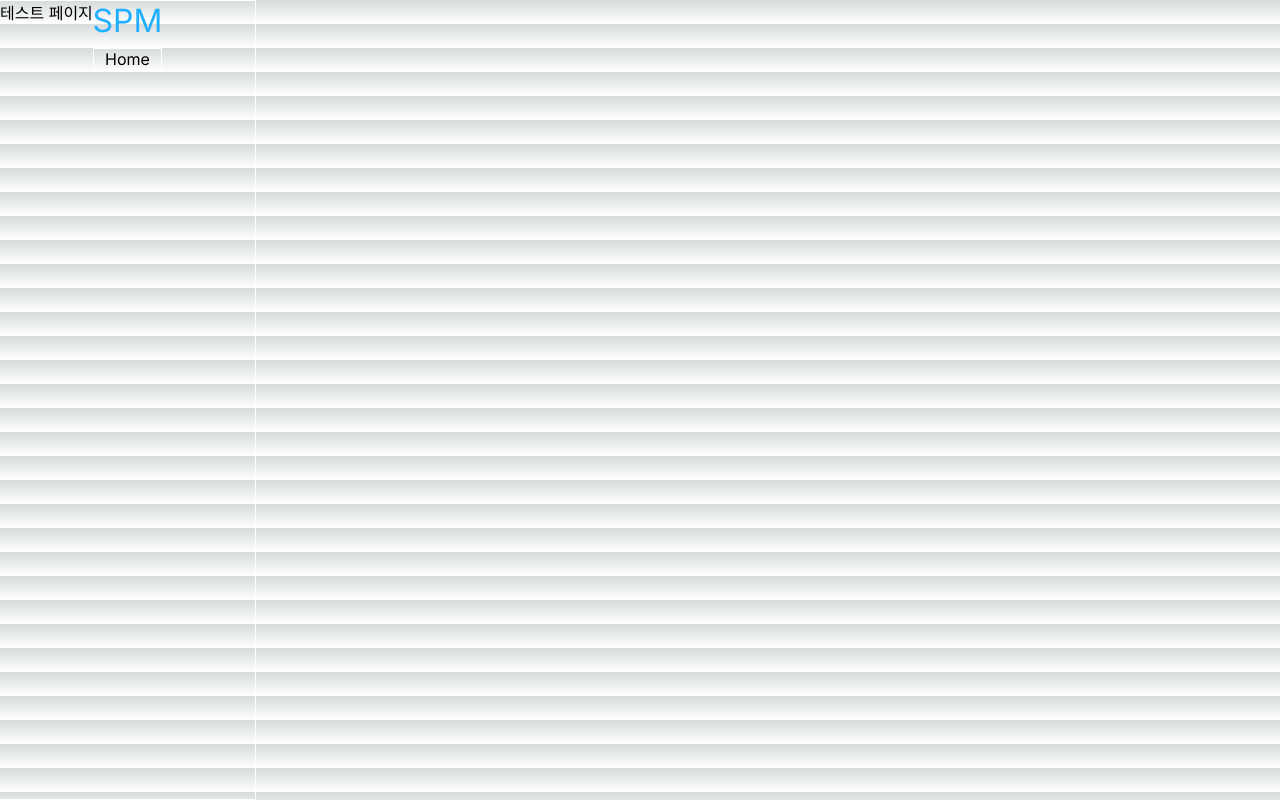
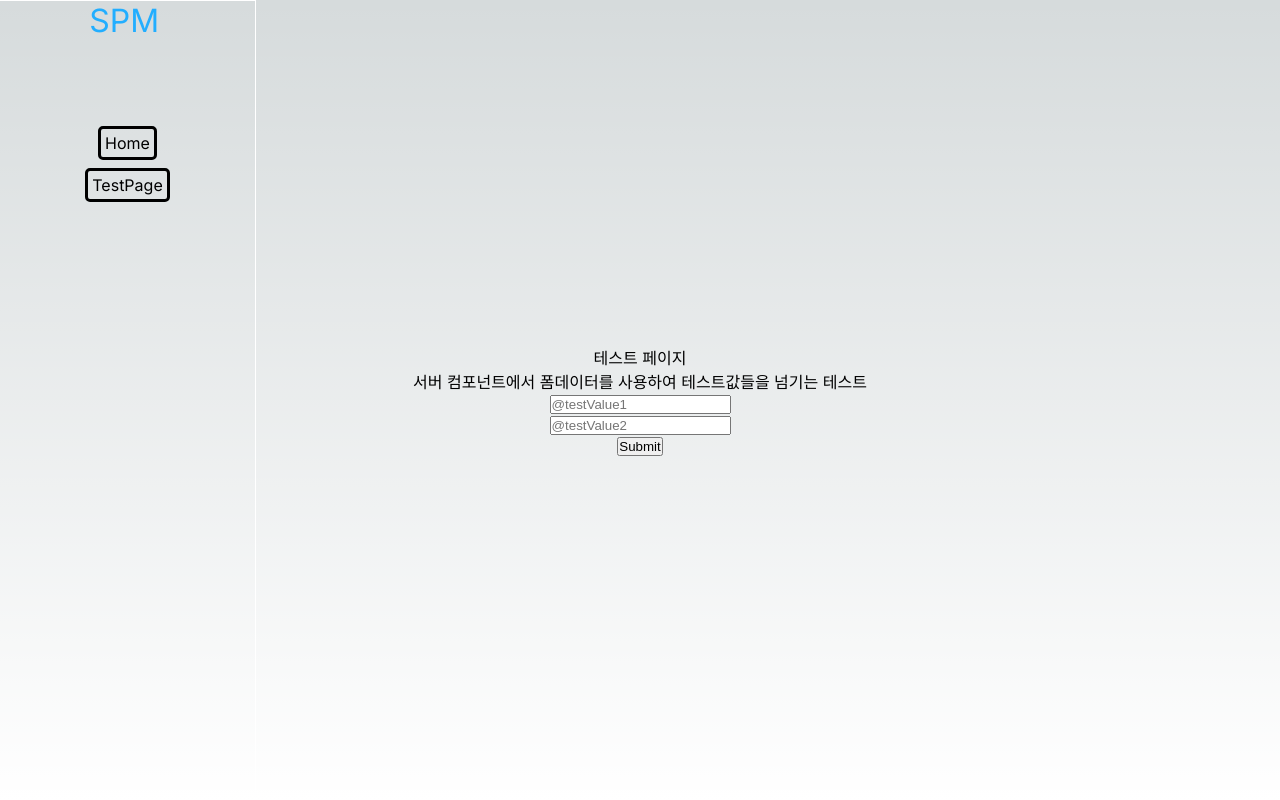
Before and after one commit to xchxn/MES, a Next.js app in the folder client/: page /TestPage in a window 1280 px wide. Built offline with nearby package versions, Linux system fonts and the light colour scheme.

Commit message:
testing server request

```diff
--- a/client/src/app/Components/Sidebar/Sidebar.module.css
+++ b/client/src/app/Components/Sidebar/Sidebar.module.css
@@ -5,8 +5,20 @@
 .navButton {
   display: flex;
   margin-top: 0.5rem;
-  border: 1.5px;
+  border: 0.5px;
   border-color: white;
   border-style: solid;
   justify-content: center;
+  border: solid;
+  border-radius: 5px;
+  padding: 5%;
 }
+
+.navContainer {
+  display: flex;
+  flex-direction: column;
+  align-items: center;
+  justify-content: center;
+  min-height: 30vh;
+  text-align: center;
+}
--- a/client/src/app/Components/Sidebar/Sidebar.tsx
+++ b/client/src/app/Components/Sidebar/Sidebar.tsx
@@ -1,14 +1,21 @@
-'use client'
-import Link from 'next/link';
+"use client";
+import Link from "next/link";
 import sidebarstyle from "./Sidebar.module.css";
 
 export default function Sidebar() {
   return (
     <div>
-      <p className={sidebarstyle.title}>SPM</p>
-      <div className={sidebarstyle.navButton}>
-        <Link href="/">Home</Link>
+      <div>
+        <p className={sidebarstyle.title}>SPM</p>
+      </div>
+      <div className={sidebarstyle.navContainer}>
+        <div className={sidebarstyle.navButton}>
+          <Link href="/">Home</Link>
+        </div>
+        <div className={sidebarstyle.navButton}>
+          <Link href="/TestPage">TestPage</Link>
+        </div>
       </div>
     </div>
-  )
+  );
 }
--- a/client/src/app/TestPage/page.tsx
+++ b/client/src/app/TestPage/page.tsx
@@ -1,16 +1,22 @@
-async function example():Promise<any> {
+import styles from "./testpage.module.css";
+
+async function example(formData: any):Promise<any> {
   "use server";
+  const rawFormData = {
+    testValue1: formData.get("testValue1"),
+    testValue2: formData.get("testValue2"),
+  };
+
   const requestOptions = {
     method: "POST",
     headers: {
       "Content-Type": "application/json"
     },
-    body: JSON.stringify,
+    body: JSON.stringify(rawFormData),
+    next: { revalidate: 3600 },
   };
 
-  const res = await fetch(`{url}`, {
-    next: { revalidate: 3600 },
-  });
+  const res = await fetch(`http://localhost:3001/management/managementview`, requestOptions);
 
   if (!res.ok) {
     throw new Error("fail fetch data");
@@ -20,8 +26,24 @@ async function example():Promise<any> {
 
 export default function Page() {
   return (
-    <div>
-      테스트 페이지
+    <div className={styles.body}>
+      <p>테스트 페이지</p>
+      <p>서버 컴포넌트에서 폼데이터를 사용하여 테스트값들을 넘기는 테스트</p>
+      <form action={example}>
+          <div>
+            <input type="text" id="testValue1" name="testValue1" placeholder="@testValue1"
+            />
+          </div>
+          <div>
+            <input type="text" id="testValue2" name="testValue2" placeholder="@testValue2"
+            />
+          </div>
+          <div>
+            <button type="submit">
+              Submit
+            </button>
+          </div>
+        </form>
     </div>
   );
 }
--- /dev/null
+++ b/client/src/app/TestPage/testpage.module.css
@@ -0,0 +1,8 @@
+.body{
+  display: flex; /* Flexbox를 활용 */
+  flex-direction: column; /* 요소들을 세로로 정렬 */
+  align-items: center; /* 가로 축을 기준으로 중앙 정렬 */
+  justify-content: center; /* 세로 축을 기준으로 중앙 정렬 (필요한 경우) */
+  min-height: 100vh; /* 최소 높이를 뷰포트의 100%로 설정하여 전체 페이지를 채움 */
+  text-align: center; /* 텍스트를 중앙 정렬 */
+}
--- a/client/src/app/page.tsx
+++ b/client/src/app/page.tsx
@@ -3,7 +3,7 @@ import styles from "./page.module.css";
 
 export default function Home() {
   return (
-    <div>
+    <div className={styles.main}>
       CoD팀 jw
     </div>
   );
```
